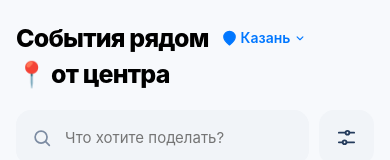
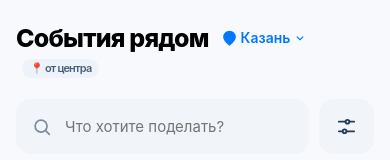
Before and after one commit to heitonbg/WebToMaxHack, a React (Vite) app: page / in a window 390 px wide. Shown: the top 160 px of the page. Built offline with nearby package versions, Linux system fonts and the light colour scheme; no server answers.

Commit message:
Update responsive.css

```diff
--- a/src/responsive.css
+++ b/src/responsive.css
@@ -1766,3 +1766,32 @@ body[data-theme="dark"] .profile-city-suggestions button:hover {
 body[data-theme="dark"] .profile-city-suggestions small {
   color: #8b95a5;
 }
+
+/* ★ Индикатор источника расстояний в шапке */
+.geo-source-badge {
+  display: inline-flex;
+  align-items: center;
+  gap: 4px;
+  padding: 3px 8px;
+  margin-left: 6px;
+  border-radius: 10px;
+  background: #eef3fb;
+  color: #4a5f7a;
+  font-size: 11px;
+  font-weight: 600;
+  line-height: 1.2;
+  white-space: nowrap;
+  vertical-align: middle;
+}
+.geo-source-badge--me {
+  background: #e8f2ff;
+  color: #1478ef;
+}
+body[data-theme="dark"] .geo-source-badge {
+  background: #262a33;
+  color: #8b95a5;
+}
+body[data-theme="dark"] .geo-source-badge--me {
+  background: #1c3a5e;
+  color: #5ea4ff;
+}
```
